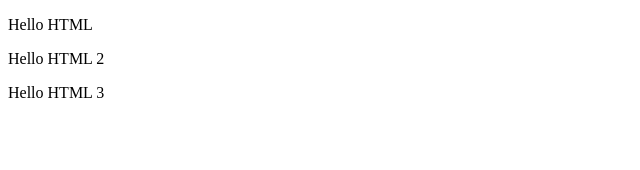
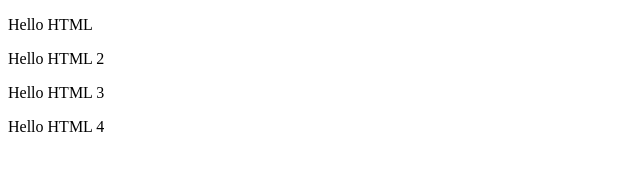
Before and after one commit to iLxaaN/bootcamp-devjr, a plain HTML site: page index.html in a window 1280 px wide. Shown: the whole page, without its empty margins (0-640 px from the left). Drawn offline with Linux system fonts and the light colour scheme.

Commit message:
terceira alteração

```diff
--- a/index.html
+++ b/index.html
@@ -10,5 +10,6 @@
     <P> Hello HTML    </P>
     <p> Hello HTML 2  </p>
     <p> Hello HTML 3  </p>
+    <p> Hello HTML 4  </p>
 </body>
 </html>
```
